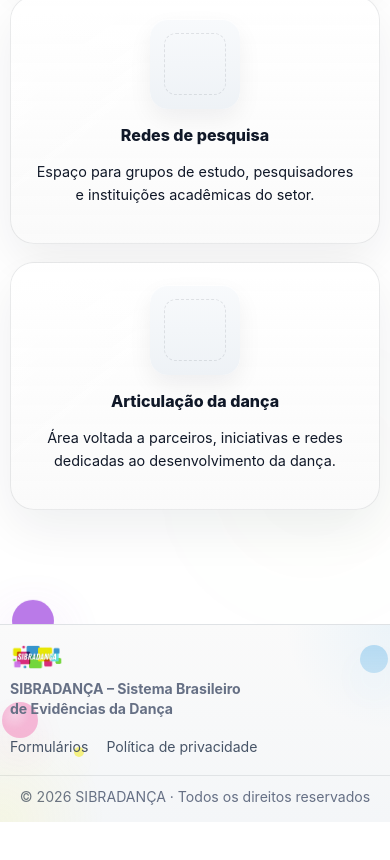
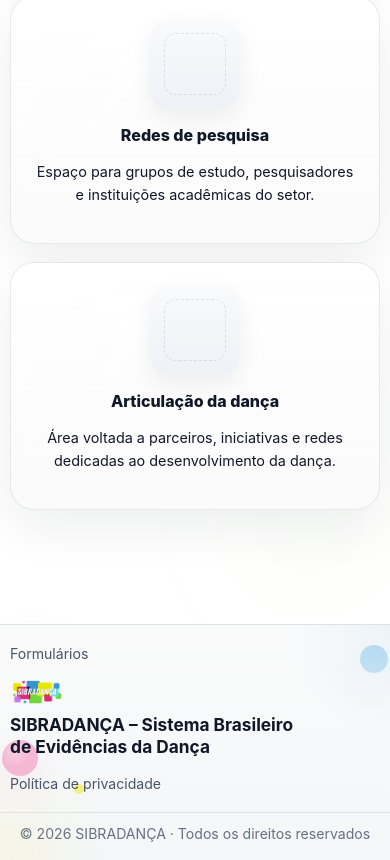
Before and after one commit to abcaa-ong/sibradanca-frontend, a React (Vite) app: page / in a window 390 px wide. Shown: the part 4818-5678 px from the top of the page. Before the commit the page ends 5640 px from the top, so only its background shows below. Built offline with nearby package versions, Linux system fonts and the light colour scheme; no server answers.

Commit message:
fix: rebalance public footer layout

```diff
--- a/src/css/app.css
+++ b/src/css/app.css
@@ -679,12 +679,11 @@ button:focus-visible {
 
 .footer-inner {
   position: relative;
-  padding: 18px 0;
-  display: flex;
-  justify-content: space-between;
+  padding: 22px 0 18px;
+  display: grid;
+  grid-template-columns: minmax(0, 1fr) minmax(320px, auto) minmax(0, 1fr);
   align-items: center;
   gap: 28px;
-  flex-wrap: wrap;
 }
 
 .footer-inner::before,
@@ -725,9 +724,7 @@ button:focus-visible {
   display: flex;
   align-items: center;
   gap: 16px;
-  flex: 1 1 340px;
   min-width: 0;
-  flex-wrap: wrap;
 }
 
 .footer-brand img {
@@ -737,16 +734,16 @@ button:focus-visible {
 
 .footer-brand p {
   margin: 0;
-  max-width: min(100%, 720px);
+  max-width: min(100%, 560px);
   font-size: 0.9rem;
-  line-height: 1.6;
+  line-height: 1.5;
   color: var(--muted);
   overflow-wrap: anywhere;
 }
 
 .footer-brand strong {
   display: block;
-  line-height: 1.45;
+  line-height: 1.25;
   text-wrap: balance;
 }
 
@@ -754,9 +751,34 @@ button:focus-visible {
   display: flex;
   gap: 20px;
   flex-wrap: wrap;
-  margin-left: auto;
+  align-items: center;
+}
+
+.footer-links-left {
+  justify-content: flex-start;
+  justify-self: start;
+}
+
+.footer-links-right {
   justify-content: flex-end;
+  justify-self: end;
+}
+
+.footer-brand-centered {
+  flex-direction: column;
+  justify-self: center;
   align-items: center;
+  gap: 10px;
+  text-align: center;
+}
+
+.footer-brand-centered p {
+  font-size: 1rem;
+}
+
+.footer-brand-centered strong {
+  font-size: clamp(1.15rem, 0.95rem + 0.6vw, 1.45rem);
+  color: var(--text);
 }
 
 .footer-links a {
@@ -845,31 +867,15 @@ a:focus-visible {
    ============================================================ */
 @media (max-width: 1280px) {
   .footer-inner {
-    flex-direction: column;
-    align-items: flex-start;
+    grid-template-columns: minmax(0, 1fr) minmax(280px, auto) minmax(0, 1fr);
     gap: 18px;
-  }
-
-  .footer-brand,
-  .footer-links {
-    width: 100%;
-  }
-
-  .footer-brand {
-    flex: none;
-    align-items: flex-start;
-    gap: 12px;
-  }
-
-  .footer-links {
-    margin-left: 0;
-    justify-content: flex-start;
-    gap: 12px 18px;
   }
 }
 
 @media (max-width: 960px) {
   .footer-inner {
+    grid-template-columns: 1fr;
+    justify-items: center;
     gap: 16px;
   }
 
@@ -895,12 +901,25 @@ a:focus-visible {
     bottom: -8px;
   }
 
-  .footer-brand {
-    gap: 10px;
+  .footer-brand,
+  .footer-links {
+    width: 100%;
+  }
+
+  .footer-brand-centered,
+  .footer-links-left,
+  .footer-links-right {
+    justify-self: center;
+    justify-content: center;
+  }
+
+  .footer-brand-centered {
+    gap: 8px;
   }
 
   .footer-brand p {
-    font-size: 0.88rem;
+    max-width: 480px;
+    font-size: 0.92rem;
   }
 }
 
@@ -977,8 +996,8 @@ a:focus-visible {
   }
 
   .footer-inner {
-    flex-direction: column;
-    align-items: flex-start;
+    grid-template-columns: 1fr;
+    justify-items: start;
     gap: 18px;
     padding: 20px 0;
   }
@@ -992,17 +1011,26 @@ a:focus-visible {
   }
 
   .footer-brand {
-    flex: none;
     flex-direction: column;
     align-items: flex-start;
     gap: 10px;
   }
 
   .footer-links {
-    flex: none;
     width: 100%;
     gap: 12px 18px;
     justify-content: flex-start;
+  }
+
+  .footer-links-left,
+  .footer-links-right,
+  .footer-brand-centered {
+    justify-self: start;
+    text-align: left;
+  }
+
+  .footer-brand-centered {
+    align-items: flex-start;
   }
 
   .footer-inner::before {
@@ -1120,6 +1148,10 @@ a:focus-visible {
   .footer-bottom {
     font-size: 0.88rem;
   }
+
+  .footer-brand-centered strong {
+    font-size: 1.08rem;
+  }
 }
 
 /* ============================================================
--- a/src/pages/HomePage.tsx
+++ b/src/pages/HomePage.tsx
@@ -405,15 +405,18 @@ export default function HomePage() {
 
       <footer className="site-footer">
         <div className="container footer-inner">
-          <div className="footer-brand">
+          <div className="footer-links footer-links-left">
+            <a href="#formularios">Formulários</a>
+          </div>
+
+          <div className="footer-brand footer-brand-centered">
             <img src={logo} alt="Logo SIBRADANÇA" />
             <p>
               <strong>SIBRADANÇA – Sistema Brasileiro de Evidências da Dança</strong>
             </p>
           </div>
 
-          <div className="footer-links">
-            <a href="#formularios">Formulários</a>
+          <div className="footer-links footer-links-right">
             <a href="#">Política de privacidade</a>
           </div>
         </div>
```
